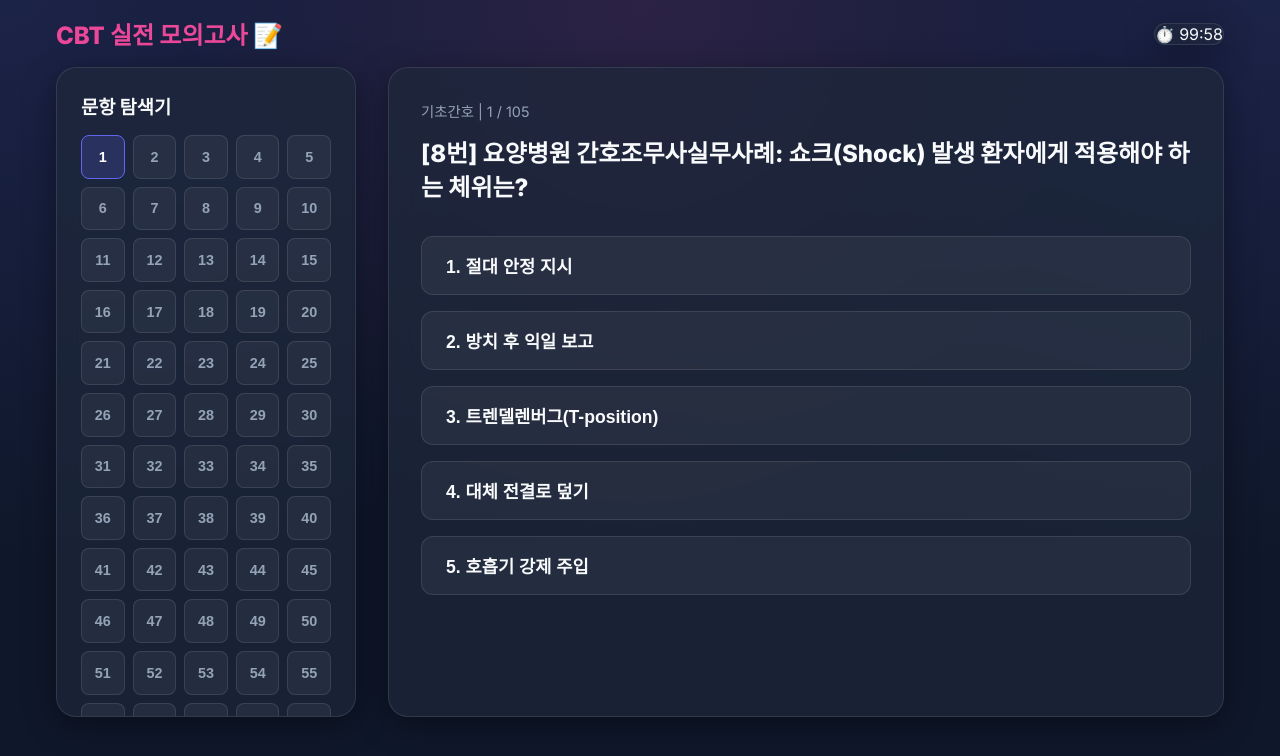
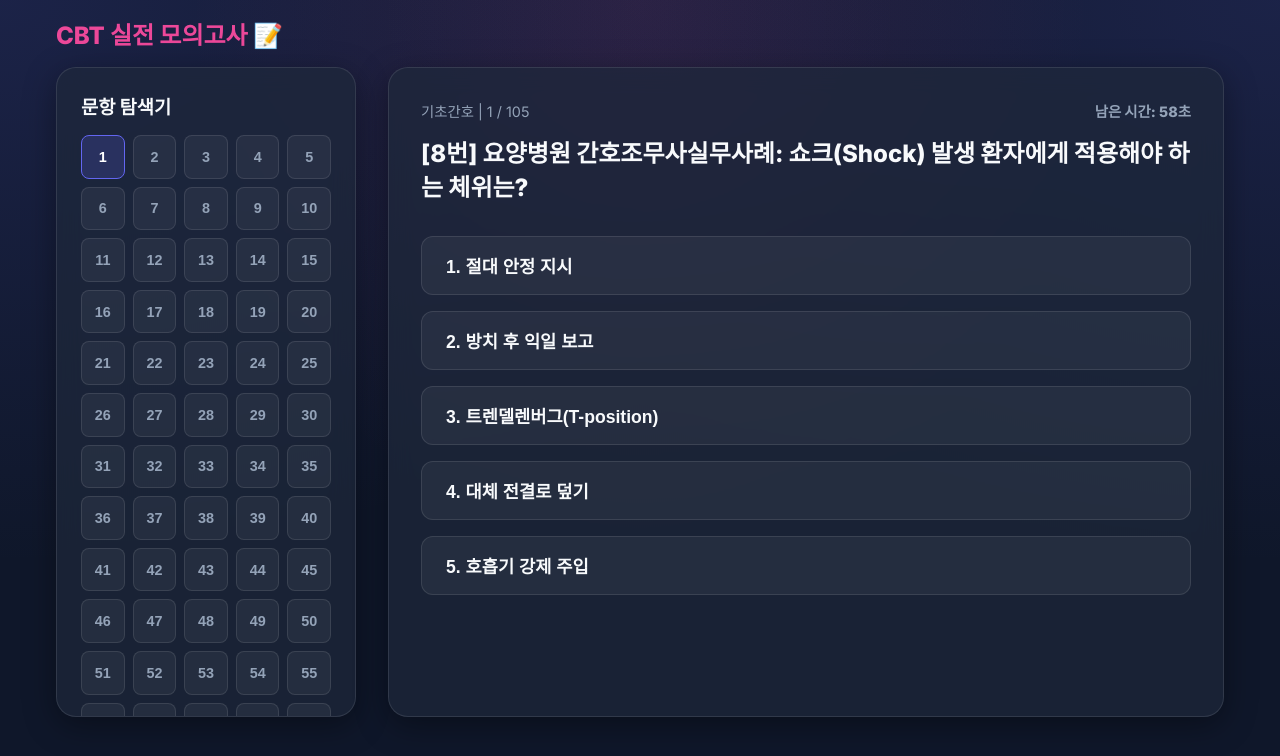
Before and after one commit to jini2aix-gif/hyzen-nurse-cbt, a React (Vite) app: page / in a window 1280 px wide. Both pictures are taken after a click on the button "시험 시작하기 🚀". Shown: the top 756 px of the page. Built offline with nearby package versions, Linux system fonts and the light colour scheme.

Commit message:
Update: Change to 1 minute per question timer and remove global timer

```diff
--- a/src/App.jsx
+++ b/src/App.jsx
@@ -24,15 +24,30 @@ const CBTExam = ({ questions, onFinish }) => {
   const [selectedAnswers, setSelectedAnswers] = useState({});
   const [showFeedback, setShowFeedback] = useState(false);
   const [wrongNotes, setWrongNotes] = useState([]);
-  const [timeLeft, setTimeLeft] = useState(6000); // 100 minutes
+  const [timeLeft, setTimeLeft] = useState(60); // 1 minute per question
   const [showDrawer, setShowDrawer] = useState(false); // Mobile drawer state
 
   useEffect(() => {
+    if (showFeedback) return;
+
     const timer = setInterval(() => {
-      setTimeLeft(prev => (prev > 0 ? prev - 1 : 0));
+      setTimeLeft(prev => {
+        if (prev <= 1) {
+          clearInterval(timer);
+          handleTimeOut();
+          return 0;
+        }
+        return prev - 1;
+      });
     }, 1000);
     return () => clearInterval(timer);
-  }, []);
+  }, [showFeedback, currentIndex]);
+
+  const handleTimeOut = () => {
+    if (!showFeedback) {
+      handleSelect(-1); // -1 signifies a timeout
+    }
+  };
 
   const currentQ = questions[currentIndex];
 
@@ -55,6 +70,7 @@ const CBTExam = ({ questions, onFinish }) => {
     if (currentIndex < questions.length - 1) {
       setCurrentIndex(currentIndex + 1);
       setShowFeedback(false);
+      setTimeLeft(60);
     } else {
       onFinish(selectedAnswers, wrongNotes);
     }
@@ -74,9 +90,6 @@ const CBTExam = ({ questions, onFinish }) => {
           <button className="btn-secondary" onClick={() => setShowDrawer(!showDrawer)}>
             {showDrawer ? '닫기 ✖️' : '문항보기 📋'}
           </button>
-          <div className="glass-card timer-display">
-            ⏱️ {formatTime(timeLeft)}
-          </div>
         </div>
       </div>
 
@@ -88,7 +101,7 @@ const CBTExam = ({ questions, onFinish }) => {
               <button
                 key={idx}
                 className={`nav-item ${currentIndex === idx ? 'active' : ''} ${selectedAnswers[idx] !== undefined ? 'solved' : ''}`}
-                onClick={() => { setCurrentIndex(idx); setShowFeedback(false); setShowDrawer(false); }}
+                onClick={() => { setCurrentIndex(idx); setShowFeedback(false); setShowDrawer(false); setTimeLeft(60); }}
               >
                 {idx + 1}
               </button>
@@ -97,8 +110,11 @@ const CBTExam = ({ questions, onFinish }) => {
         </div>
 
         <div className="question-area glass-card">
-          <div style={{ marginBottom: '1rem', color: 'var(--text-dim)', fontSize: '0.9rem' }}>
-            {currentQ.category} | {currentIndex + 1} / {questions.length}
+          <div style={{ display: 'flex', justifyContent: 'space-between', marginBottom: '1rem', color: 'var(--text-dim)', fontSize: '0.9rem' }}>
+            <span>{currentQ.category} | {currentIndex + 1} / {questions.length}</span>
+            <span style={{ color: timeLeft <= 10 ? '#ef4444' : 'var(--text-dim)', fontWeight: 'bold' }}>
+              남은 시간: {timeLeft}초
+            </span>
           </div>
           <h2 style={{ fontSize: '1.5rem', lineHeight: '1.4', marginBottom: '1.5rem' }}>
             {currentQ.question}
@@ -119,7 +135,11 @@ const CBTExam = ({ questions, onFinish }) => {
           {showFeedback && (
             <div className={`feedback ${selectedAnswers[currentIndex] === currentQ.answer ? 'correct' : 'wrong'}`}>
               <h3 style={{ marginBottom: '0.8rem' }}>
-                {selectedAnswers[currentIndex] === currentQ.answer ? '✅ 정답입니다!' : '❌ 아쉬워요!'}
+                {selectedAnswers[currentIndex] === currentQ.answer
+                  ? '✅ 정답입니다!'
+                  : selectedAnswers[currentIndex] === -1
+                    ? '⏰ 시간 초과!'
+                    : '❌ 아쉬워요!'}
               </h3>
               <div style={{ marginBottom: '1.5rem', padding: '1rem', background: 'rgba(255, 255, 255, 0.05)', borderRadius: '12px', border: '1px solid var(--glass-border)' }}>
                 <p style={{ fontSize: '1.1rem', marginBottom: '0.5rem' }}>
```
